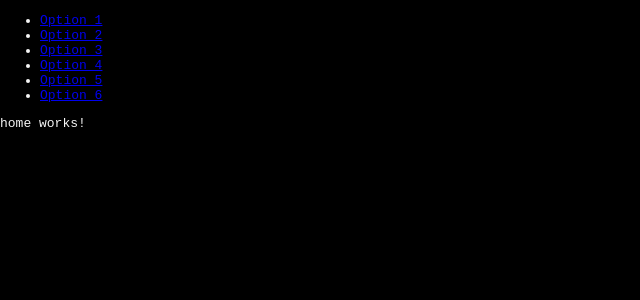
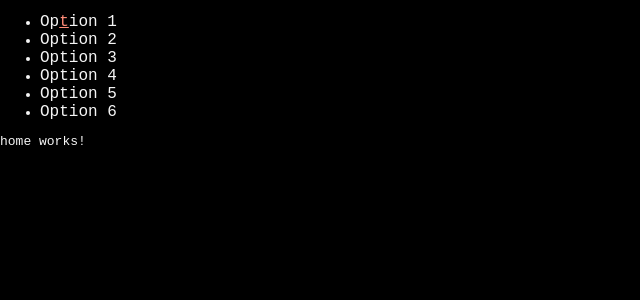
Before and after one commit to william-newman/coda-core, an Angular app: page / in a window 1280 px wide. Shown: the top 300 px of the page, without its empty margins (0-640 px from the left). Built offline with nearby package versions, Linux system fonts and the light colour scheme.

Commit message:
cool stuff

```diff
--- a/src/app/app.component.html
+++ b/src/app/app.component.html
@@ -1,7 +1,7 @@
 <nav class="header">
   <ul>
-    <li><a routerLink="/opt1" class="link">Option 1</a></li>
-    <li><a routerLink="/" class="link">Option 2</a></li>
+    <li><a routerLink="/" class="link">Op<span class="shortcut-key">t</span>ion 1</a></li>
+    <li><a routerLink="/opt1" class="link">Option 2</a></li>
     <li><a routerLink="/" class="link">Option 3</a></li>
     <li><a routerLink="/" class="link">Option 4</a></li>
     <li><a routerLink="/" class="link">Option 5</a></li>
--- a/src/styles.css
+++ b/src/styles.css
@@ -5,3 +5,22 @@ body {
   margin: 0;
   padding: 0;
 }
+
+a {
+    color: whitesmoke;
+    font-size: 1rem;
+    text-decoration: none;
+}
+
+a:active {
+    color: thistle;
+}
+
+a:hover {
+    color: tomato;
+}
+
+.shortcut-key {
+    color: rgb(255, 140, 120);
+    text-decoration: underline;
+}
```
